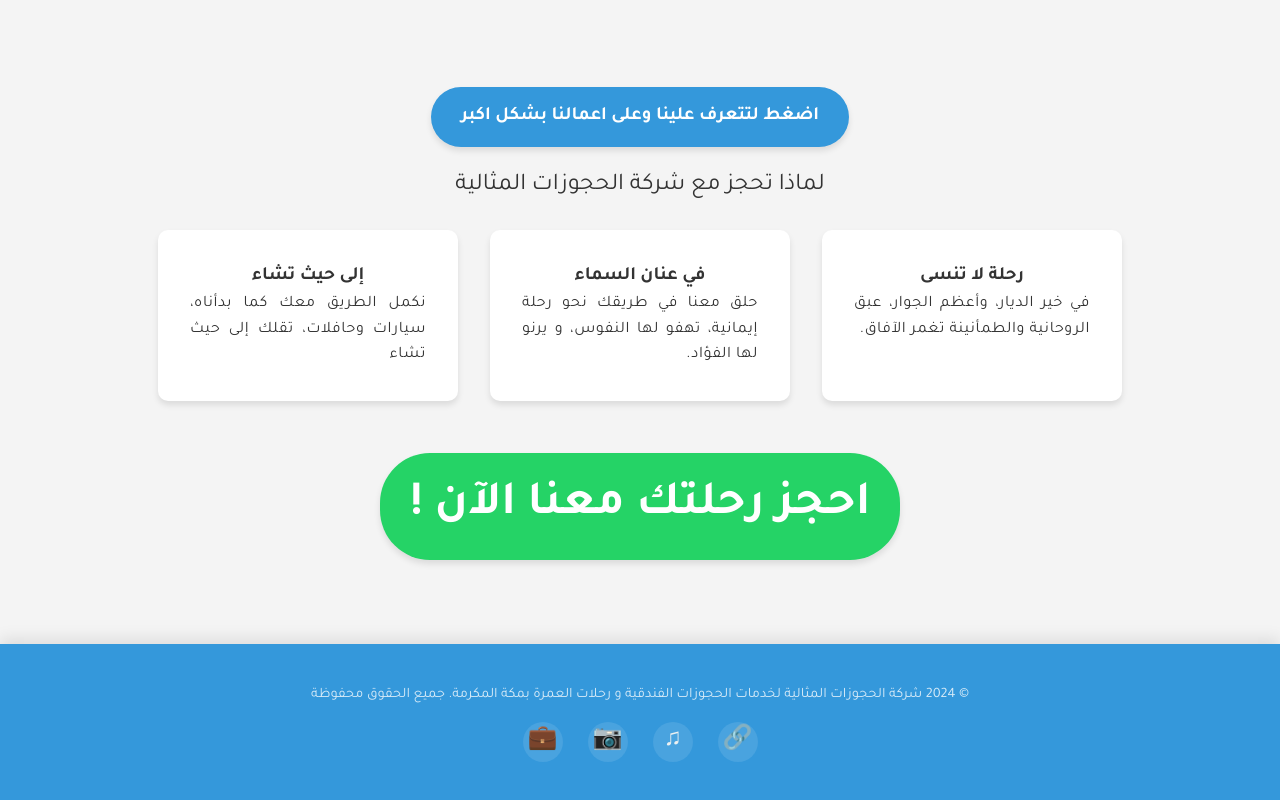
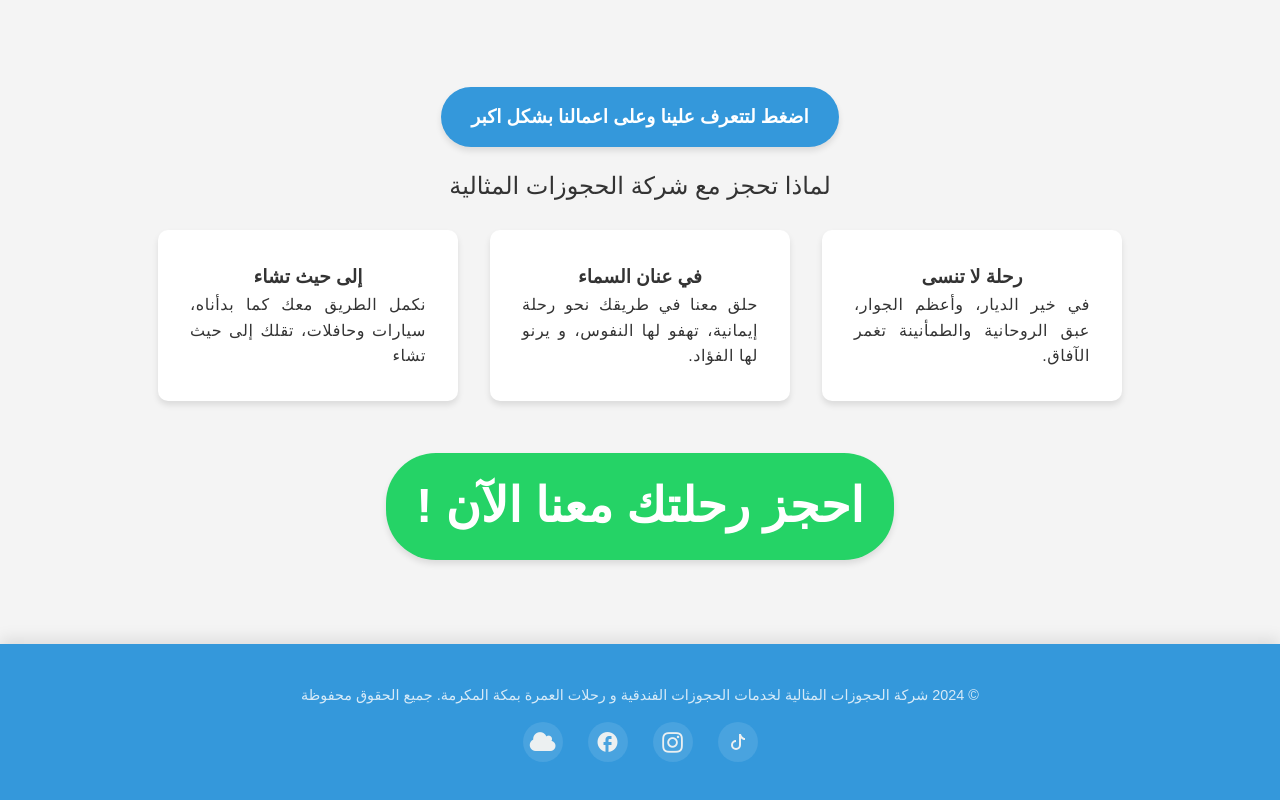
Before and after one commit to chanj3e/elhgozat, a plain HTML site: page index.html in a window 1280 px wide. Shown: the part 2716-3516 px from the top of the page. Drawn offline with Linux system fonts and the light colour scheme.

Commit message:
enhancing icons

```diff
--- a/index.html
+++ b/index.html
@@ -3,10 +3,16 @@
   <head>
     <meta charset="UTF-8" />
     <meta name="viewport" content="width=device-width, initial-scale=1.0" />
+
     <link
-      href="https://fonts.googleapis.com/css2?family=Tajawal:wght@300;400;500;700&display=swap"
       rel="stylesheet"
+      href="https://fonts.googleapis.com/icon?family=Material+Icons"
     />
+    <link
+      rel="stylesheet"
+      href="https://cdnjs.cloudflare.com/ajax/libs/font-awesome/4.7.0/css/font-awesome.min.css"
+    />
+
     <title>شركة الحجوزات المثالية</title>
     <style>
       :root {
@@ -666,39 +672,49 @@
           &copy; 2024 شركة الحجوزات المثالية لخدمات الحجوزات الفندقية و رحلات
           العمرة بمكة المكرمة. جميع الحقوق محفوظة
         </div>
+
         <div class="social-links">
-          <a
-            href="https://www.facebook.com/idealbooking?mibextid=ZbWKwL"
-            target="_blank"
-            rel="noopener noreferrer"
-            aria-label="Facebook"
-          >
-            &#128279;
-          </a>
           <a
             href="https://www.tiktok.com/@ideal.bookings?_t=8oEg1CHDOHh&_r=1"
             target="_blank"
             rel="noopener noreferrer"
             aria-label="TikTok"
           >
-            &#9835;
+            <svg
+              xmlns="http://www.w3.org/2000/svg"
+              width="16"
+              height="16"
+              fill="currentColor"
+              class="bi bi-tiktok"
+              viewBox="0 0 16 16"
+            >
+              <path
+                d="M9 0h1.98c.144.715.54 1.617 1.235 2.512C12.895 3.389 13.797 4 15 4v2c-1.753 0-3.07-.814-4-1.829V11a5 5 0 1 1-5-5v2a3 3 0 1 0 3 3z"
+              />
+            </svg>
+
+            <!-- <i class="material-icons">facebook</i> -->
           </a>
           <a
             href="https://www.instagram.com/idealbookings_?igsh=NDF5dHg3MGk4dmM4"
             target="_blank"
             rel="noopener noreferrer"
             aria-label="Instagram"
+            class="fa fa-instagram"
           >
-            &#128247;
           </a>
+          <a
+            href="https://www.facebook.com/idealbooking?mibextid=ZbWKwL"
+            target="_blank"
+          >
+            <i class="material-icons">facebook</i>
+          </a>
+
           <a
             href="https://drive.google.com/file/d/1rOJPQsgYA4-e8R1jqc33XAte_fTCbSdP/view"
             target="_blank"
-            rel="noopener noreferrer"
-            aria-label="LinkedIn"
-          >
-            &#128188;
-          </a>
+            class="fa fa-cloud"
+          ></a>
         </div>
       </div>
     </footer>
```
Also changed, not shown: webfonts/fa-brands-400.ttf (added), webfonts/fa-brands-400.woff2 (added), webfonts/fa-regular-400.ttf (added), webfonts/fa-regular-400.woff2 (added), webfonts/fa-solid-900.ttf (added), webfonts/fa-solid-900.woff2 (added), webfonts/fa-v4compatibility.ttf (added), webfonts/fa-v4compatibility.woff2 (added).
